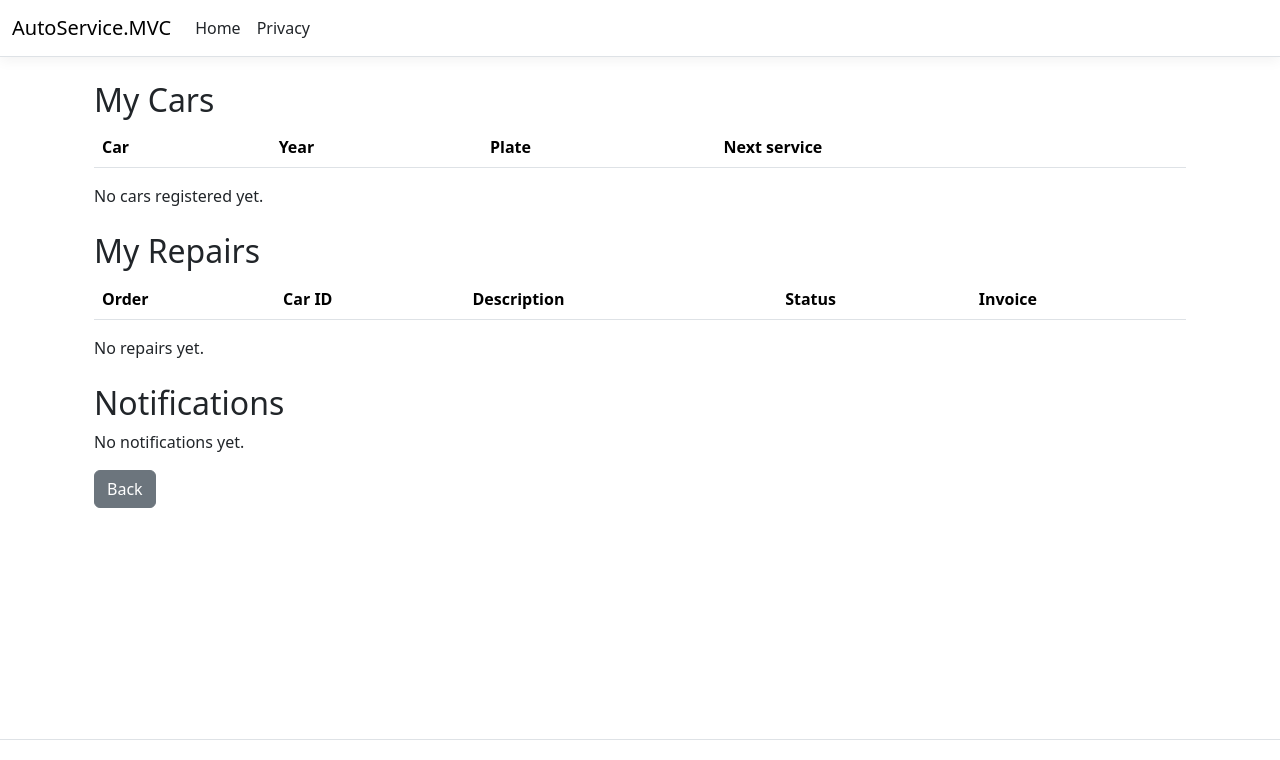
After one commit to NikitaORL/AutoServiceManagement, an ASP.NET Core app: template AutoService.MVC/Views/MyAccount/Index.cshtml in a window 1280 px wide. The commit adds this page. Shown: the top 760 px of the page. Run offline with ASP.NET Core 8, Linux system fonts and the light colour scheme; the template is opened without the code that fills it, so the values that code supplies are empty; style sheets or scripts are compiled from the project's sources.

Commit message:
Add MVC customer portal for cars repairs invoices and alerts (refs #19)

```diff
--- a/AutoService.MVC/Views/Dashboard/Index.cshtml
+++ b/AutoService.MVC/Views/Dashboard/Index.cshtml
@@ -61,6 +61,7 @@
         <div class="card p-3 mb-3">
             <h5>My Cars</h5>
             <p>View your vehicles</p>
+            <a asp-controller="MyAccount" asp-action="Index" class="btn btn-primary">My Account</a>
         </div>
 
         <div class="card p-3 mb-3">
--- /dev/null
+++ b/AutoService.MVC/Views/MyAccount/Index.cshtml
@@ -0,0 +1,57 @@
+@model AutoService.MVC.Models.MyAccountViewModel
+@{
+    ViewData["Title"] = "My Account";
+}
+<div class="container mt-4">
+    <h2>My Cars</h2>
+    <table class="table table-striped">
+        <thead>
+            <tr><th>Car</th><th>Year</th><th>Plate</th><th>Next service</th></tr>
+        </thead>
+        <tbody>
+        @foreach (var car in Model.Cars)
+        {
+            <tr>
+                <td>@car.Brand @car.Model</td>
+                <td>@car.Year</td>
+                <td>@car.LicensePlate</td>
+                <td>@car.NextServiceDate?.ToString("yyyy-MM-dd")</td>
+            </tr>
+        }
+        </tbody>
+    </table>
+    @if (!Model.Cars.Any()) { <p>No cars registered yet.</p> }
+
+    <h2 class="mt-4">My Repairs</h2>
+    <table class="table table-striped">
+        <thead>
+            <tr><th>Order</th><th>Car ID</th><th>Description</th><th>Status</th><th>Invoice</th></tr>
+        </thead>
+        <tbody>
+        @foreach (var order in Model.Orders)
+        {
+            <tr>
+                <td>#@order.Id</td>
+                <td>@order.CarId</td>
+                <td>@order.Description</td>
+                <td>@order.Status</td>
+                <td><a asp-action="Invoice" asp-route-id="@order.Id"
+                       class="btn btn-outline-primary btn-sm">View Invoice</a></td>
+            </tr>
+        }
+        </tbody>
+    </table>
+    @if (!Model.Orders.Any()) { <p>No repairs yet.</p> }
+
+    <h2 class="mt-4">Notifications</h2>
+    @foreach (var notification in Model.Notifications)
+    {
+        <div class="alert alert-info">
+            @notification.Message
+            <small class="d-block">@notification.CreatedAt.ToString("yyyy-MM-dd HH:mm")</small>
+        </div>
+    }
+    @if (!Model.Notifications.Any()) { <p>No notifications yet.</p> }
+
+    <a asp-controller="Dashboard" asp-action="Customer" class="btn btn-secondary">Back</a>
+</div>
```
Also changed, not shown: AutoService.MVC/Controllers/MyAccountController.cs (added, +79 -0 lines), AutoService.MVC/Models/MyAccountViewModel.cs (added, +46 -0 lines), AutoService.MVC/Views/MyAccount/Invoice.cshtml (added, +15 -0 lines).
